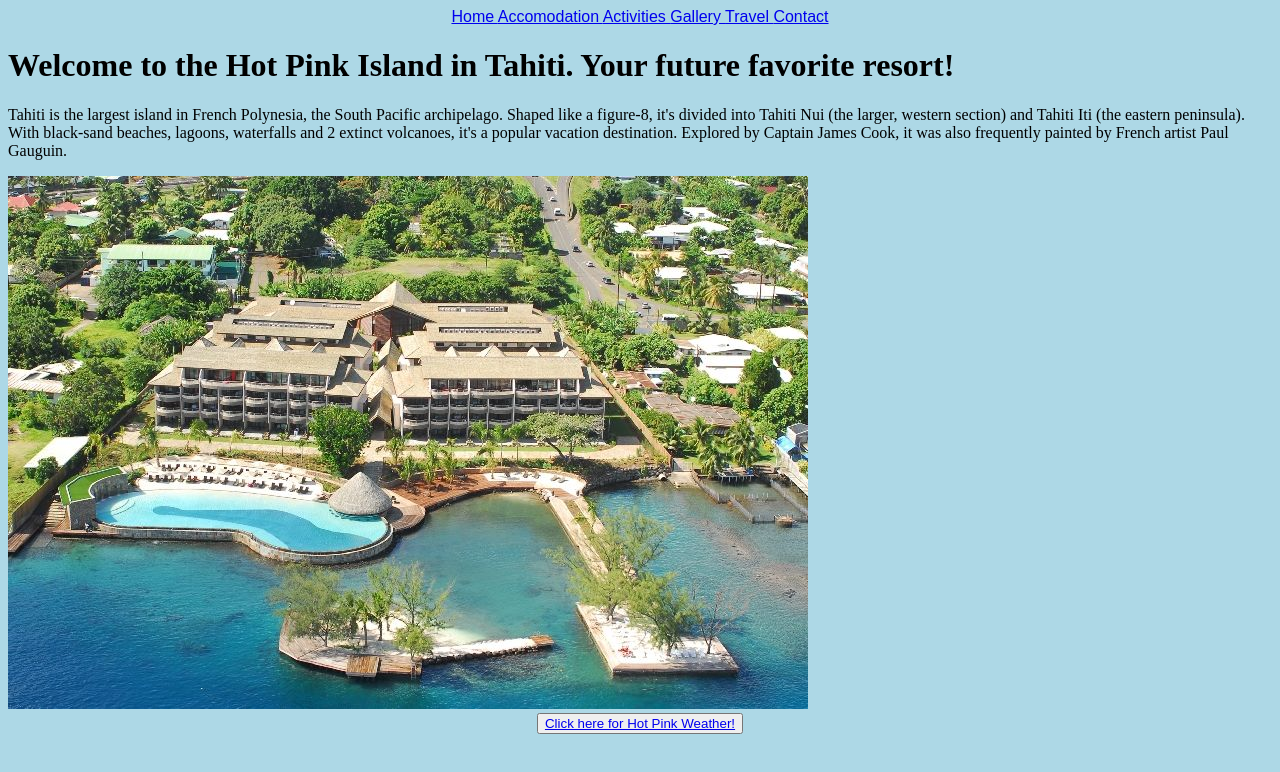
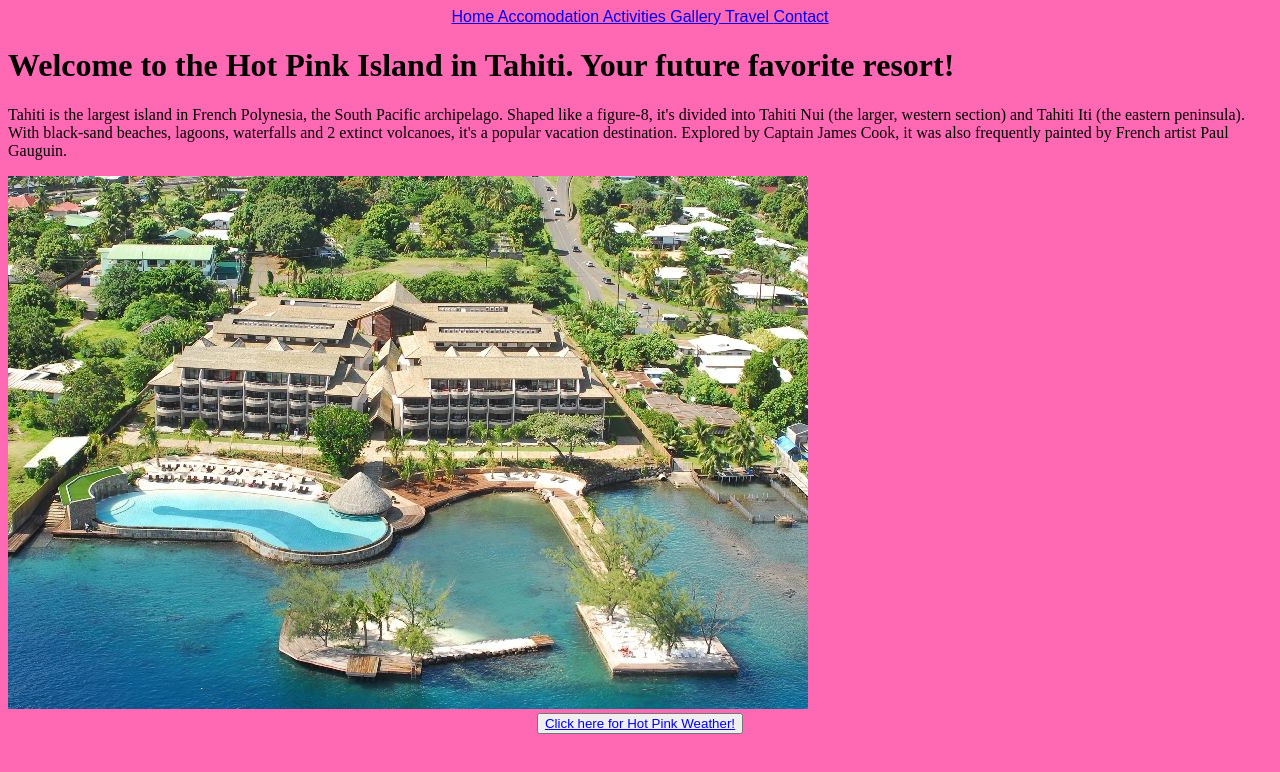
Before and after one commit to justincarothers/resort, a plain HTML site: page index.html in a window 1280 px wide. Drawn offline with Linux system fonts and the light colour scheme.

Commit message:
B branch

```diff
--- a/css/styles.css
+++ b/css/styles.css
@@ -1,5 +1,5 @@
 body {
-  background-color: lightblue;
+  background-color: hotpink;
   text-align: left;
 
 }
```
